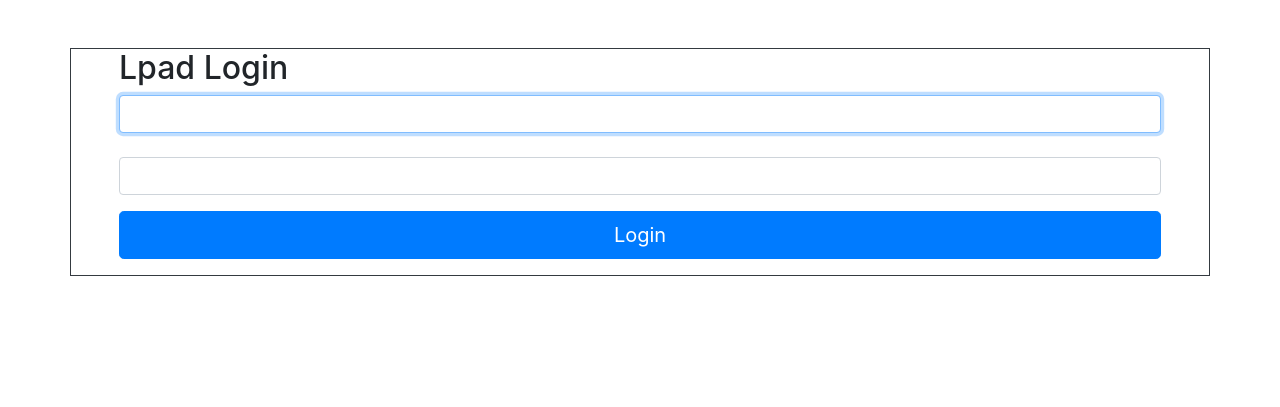
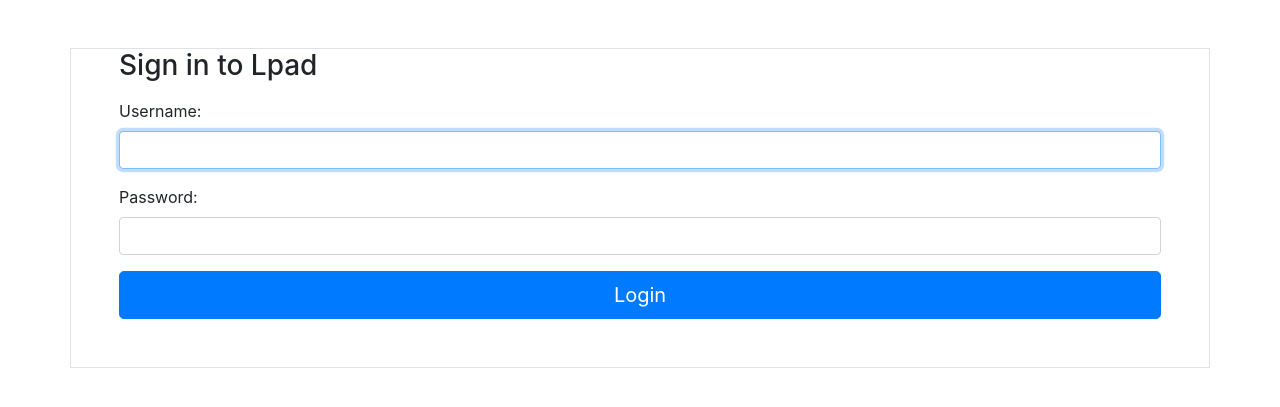
Before and after one commit to Shadowsith/litepad, a PHP site: page /login.php in a window 1280 px wide. Shown: the top 407 px of the page. Run offline with PHP 8.4, Linux system fonts and the light colour scheme.

Commit message:
small changes

```diff
--- a/db/create.sql
+++ b/db/create.sql
@@ -3,6 +3,7 @@
 CREATE TABLE IF NOT EXISTS lpad_users (
   user_id INT PRIMARY KEY AUTO_INCREMENT,
   name VARCHAR(100) NOT NULL,
+  email VARCHAR(150) NOT NULL,
   password VARCHAR(255) NOT NULL /* will be saved as hash */
 ) ENGINE = InnoDB;
 
--- a/index.php
+++ b/index.php
@@ -63,7 +63,7 @@ session_start();
             <a id="s_delete" class="s_link" href="#modalDelete" data-toggle="modal">Delete</a>
             <a id="s_settings" class="s_link" href="#modalSettings" data-toggle="modal">Settings</a>
             <a id="s_info" class="s_link" href="#modalInfo" data-toggle="modal">Information</a>
-            <a id="s_logout" class="s_link" href="logout.php">Logout</a>
+            <a id="s_logout" class="s_link" href="./php/logout.php">Logout</a>
           </div>
 
           <div class="collapse navbar-collapse" id="nav_collapse">
--- a/login.php
+++ b/login.php
@@ -17,13 +17,12 @@
     <script type="text/javascript" src="lib/jquery-announce/jquery.announce.min.js"></script>
     <script type="text/javascript" src="lib/jquery.caret/jquery.caret.js"></script>
     <script type="text/javascript" src="lib/bootstrap/js/bootstrap.min.js"></script>
-    <script type="text/javascript" src="lib/simpleMDE/simplemde.min.js"></script>
 
-    <title>Lpad Login</title>
+    <title>Sign in to Lpad</title>
   </head>
   <body>
-    <div class="container form-signin border border-dark mt-5 pl-5 pr-5">
-      <h2>Lpad Login</h2>
+    <div class="container form-signin border mt-5 pl-5 pr-5">
+      <h3 class="mb-3">Sign in to Lpad</h3>
         <?php
             require('./php/config.php');
             require('./php/mysql.php');
@@ -48,17 +47,18 @@
                 $msg = 'Wrong username or password';
             }
         ?>
-      <form class="form-signin" role="form"
-          action="<?php echo htmlspecialchars($_SERVER['PHP_SELF']);?>" method="post">
-        <h4 class="form-signin-heading"><?php echo $msg; ?></h4>
-        <input type="text" class="form-control"
-          name="username" required autofocus></br>
-        <input type="password" class="form-control"
-          name="password" required>
-        <p></p>
-        <button class="btn btn-lg btn-primary btn-block" type="submit"
-          name="login">Login</button>
-        <p></p>
+      <form class="form-signin" role="form" action="<?php echo htmlspecialchars($_SERVER['PHP_SELF']);?>" method="post">
+        <div class="form-group">
+          <label id="lblUsername" for="username">Username:</label>
+          <input id="username "type="text" class="form-control" name="username" required autofocus/>
+        </div>
+        <div class="form-group">
+          <label id="lblPassword" for="password">Password:</label>
+          <input id="password" type="password" class="form-control" name="password" required/>
+        </div>
+        <button class="btn btn-lg btn-primary btn-block mb-5" type="submit" name="login">
+          Login
+        </button>
       </form>
     </div>
   </body>
--- a/php/lpad.php
+++ b/php/lpad.php
@@ -1,5 +1,6 @@
 <?php
 require('config.php');
+require('mysql.php');
 require('vendor/autoload.php');
 
 use Dompdf\Dompdf;
@@ -29,6 +30,7 @@ class NoteIO
     private const NOTEFOLDER = "../notes/";
     private const PDFFOLDER = "../pdf/";
 
+    private $db;
     private $noteName;
     private $path;
 
--- a/php/mysql.php
+++ b/php/mysql.php
@@ -5,7 +5,7 @@ class SqlCon
     private $conn = null;
     private $algo = "sha512";
 
-    function __construct($server, $user, $pw, $schema) {
+    public function __construct($server, $user, $pw, $schema) {
         $this->conn = new mysqli($server, $user, $pw, $schema);
 
         if($this->conn->connect_error) {
@@ -15,14 +15,14 @@ class SqlCon
         }
     }
 
-    function hasConn() {
+    public function hasConn() {
         if($this->conn != null) {
             return true;
         }
         else return false;
     }
 
-    function addNewUser($user, $pw) {
+    public function addNewUser($user, $pw) {
         $decrypt_pw = hash($this->algo, $pw);
         $sql = sprintf("SELECT user_id FROM lpad_users WHERE name = '%s'", $user);
         $insert = sprintf("INSERT INTO lpad_users (name, password)
@@ -39,7 +39,7 @@ class SqlCon
         return false;
     }
 
-    function isUserValid($user, $pw) {
+    public function isUserValid($user, $pw) {
         $decrypt_pw = hash($this->algo, $pw);
         $sql = sprintf("SELECT user_id, password FROM lpad_users
             WHERE name = '%s' AND password = '%s'", $user, $decrypt_pw);
```
Also changed, not shown: js/login.js (added, +8 -0 lines), js/register.js (added, +55 -0 lines), register.php (added, +48 -0 lines), .eslintrc.json (added).
